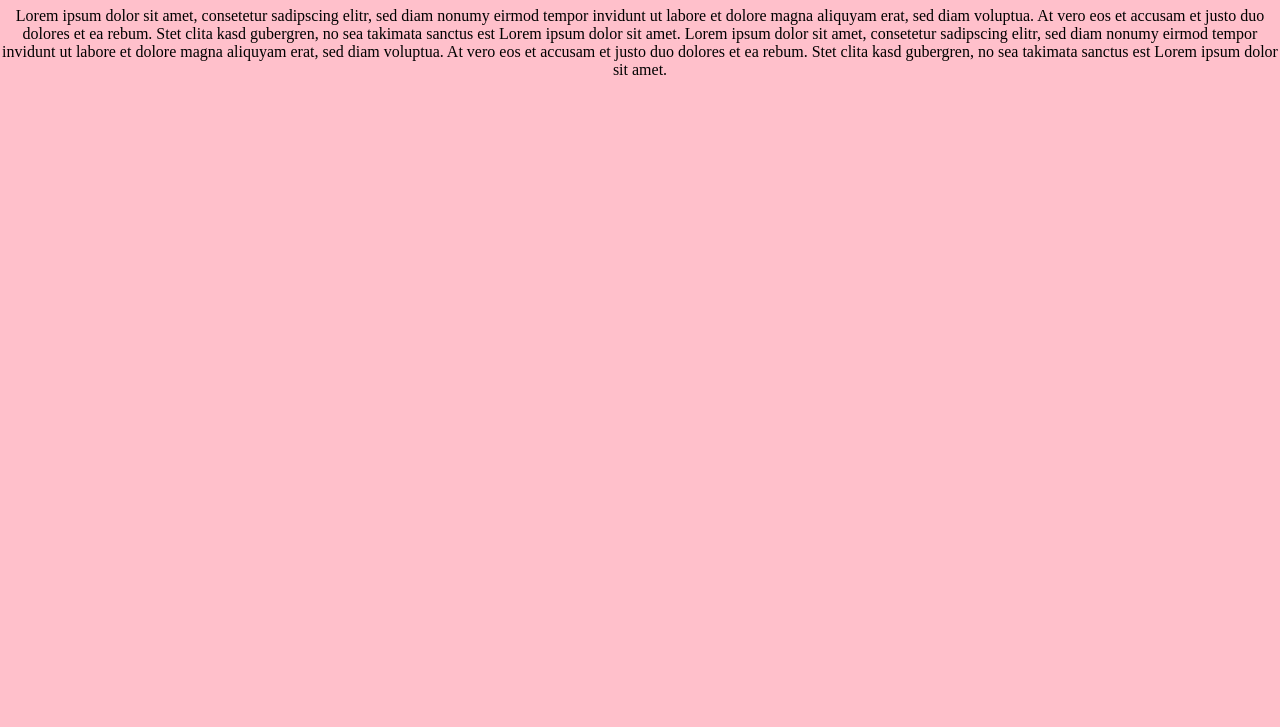
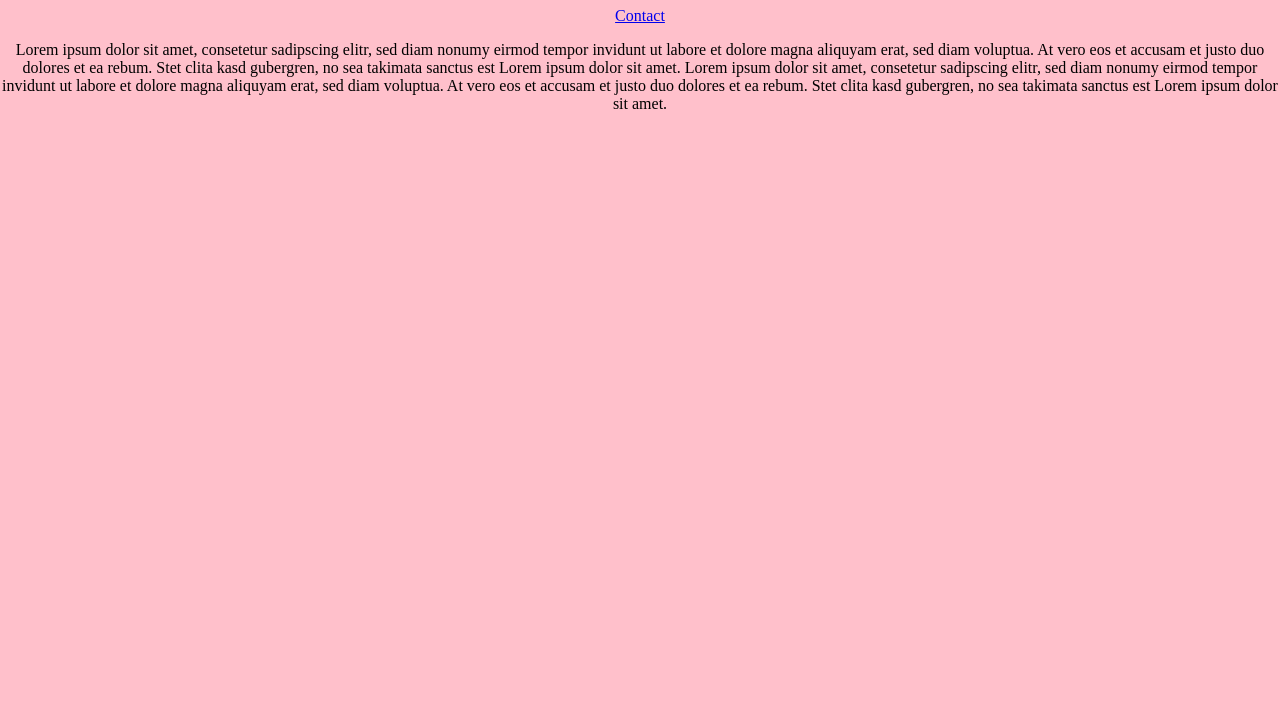
Before and after one commit to GabrielSchwandl/superninja, a plain HTML site: page index.html in a window 1280 px wide. Shown: the part 73-800 px from the top of the page. Drawn offline with Linux system fonts and the light colour scheme.

Commit message:
Update index.html

```diff
--- a/index.html
+++ b/index.html
@@ -8,7 +8,7 @@
 </head>
 <body>
     <h1>Superninja</h1>
-    <a href="./contact.html"></a>
+    <a href="./contact.html">Contact</a>
     <p>Lorem ipsum dolor sit amet, consetetur sadipscing elitr, sed diam nonumy eirmod tempor invidunt ut labore et dolore magna aliquyam erat, sed diam voluptua. At vero eos et accusam et justo duo dolores et ea rebum. Stet clita kasd gubergren, no sea takimata sanctus est Lorem ipsum dolor sit amet. Lorem ipsum dolor sit amet, consetetur sadipscing elitr, sed diam nonumy eirmod tempor invidunt ut labore et dolore magna aliquyam erat, sed diam voluptua. At vero eos et accusam et justo duo dolores et ea rebum. Stet clita kasd gubergren, no sea takimata sanctus est Lorem ipsum dolor sit amet.</p>
 </body>
 </html>
```
